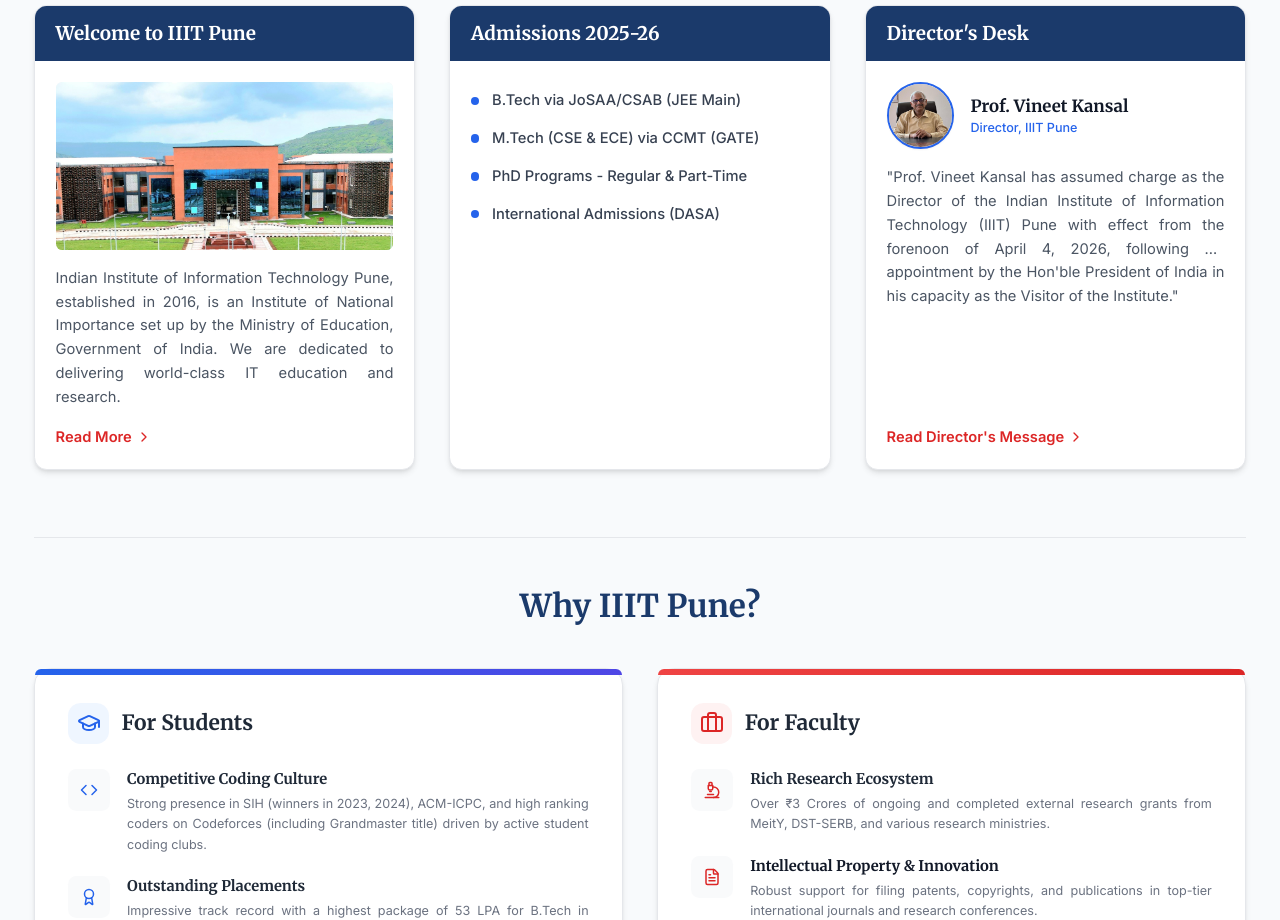
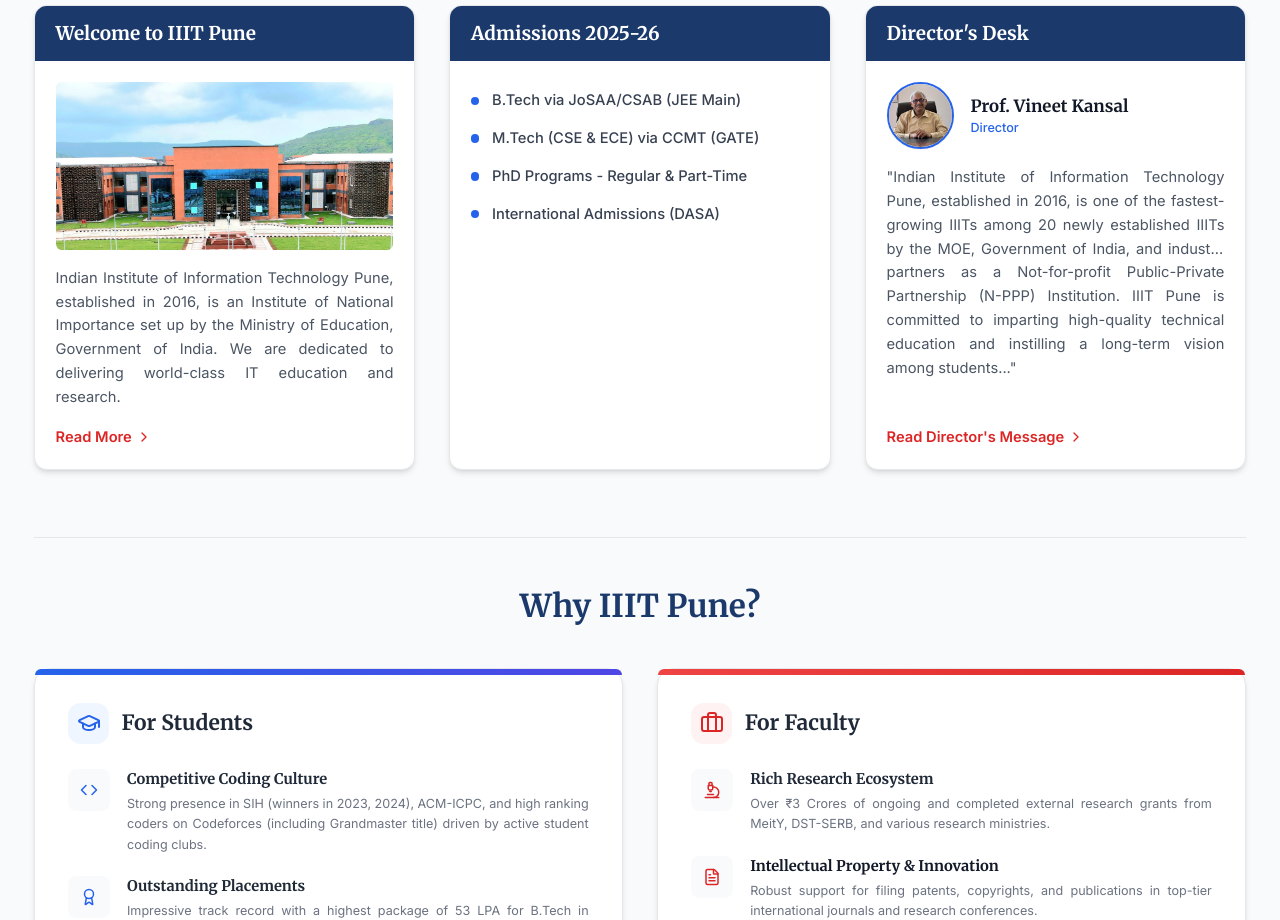
Before and after one commit to iiitp-official/website, a React (Vite) app: page / in a window 1280 px wide. Shown: the part 820-1740 px from the top of the page. Built offline with nearby package versions, Linux system fonts and the light colour scheme.

Commit message:
Updated content in home page

```diff
--- a/src/components/home/InfoCards.jsx
+++ b/src/components/home/InfoCards.jsx
@@ -270,11 +270,11 @@ const InfoCards = () => {
                 </div>
                 <div>
                   <h4 className="font-bold text-gray-900 dark:text-white text-base">Prof. Vineet Kansal</h4>
-                  <p className="text-xs text-accent dark:text-accent-dark font-medium">Director, IIIT Pune</p>
+                  <p className="text-xs text-accent dark:text-accent-dark font-medium">Director</p>
                 </div>
               </div>
               <p className="text-gray-600 dark:text-gray-300 text-sm leading-relaxed text-justify mb-4 flex-grow line-clamp-4">
-                "Prof. Vineet Kansal has assumed charge as the Director of the Indian Institute of Information Technology (IIIT) Pune with effect from the forenoon of April 4, 2026, following his appointment by the Hon'ble President of India in his capacity as the Visitor of the Institute."
+                "Indian Institute of Information Technology Pune, established in 2016, is one of the fastest-growing IIITs among 20 newly established IIITs by the MOE, Government of India, and industry partners as a Not-for-profit Public-Private Partnership (N-PPP) Institution. IIIT Pune is committed to imparting high-quality technical education and instilling a long-term vision among students..."
               </p>
               <Link to="/about/director-desk" className="text-brand-red dark:text-brand-red-dark font-semibold text-sm flex items-center hover:underline group-hover:text-red-700 dark:group-hover:text-red-400 transition-colors mt-auto">
                 Read Director's Message <ChevronRight size={16} className="ml-1" />
--- a/src/pages/DirectorDeskPage.jsx
+++ b/src/pages/DirectorDeskPage.jsx
@@ -7,9 +7,6 @@ const DirectorDeskPage = () => {
       <PageHeader title="Director's Desk" />
       <div className="max-w-4xl mx-auto px-4 sm:px-6 lg:px-8 py-12">
         <div className="bg-white dark:bg-surface-dark rounded-2xl shadow-lg border border-gray-100 dark:border-gray-800 overflow-hidden">
-          <div className="bg-primary dark:bg-primary-dark px-6 py-4">
-            <h2 className="text-xl font-bold text-white">Director's Desk</h2>
-          </div>
           <div className="p-8 md:p-12">
             <div className="flex flex-col md:flex-row items-center md:items-start gap-8 mb-8 pb-8 border-b border-gray-200 dark:border-gray-800">
               <div className="w-48 h-48 shrink-0 bg-gray-200 dark:bg-gray-700 rounded-2xl overflow-hidden shadow-md">
```
